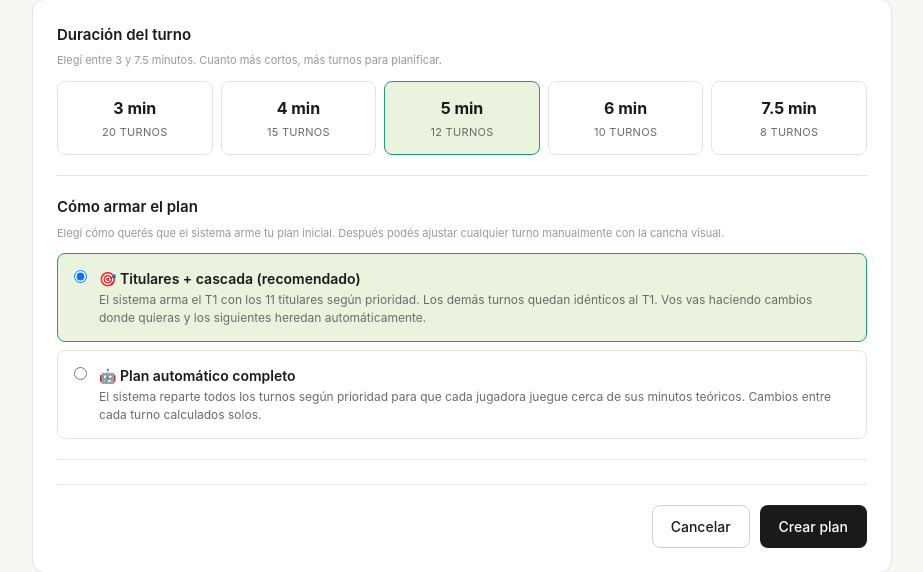
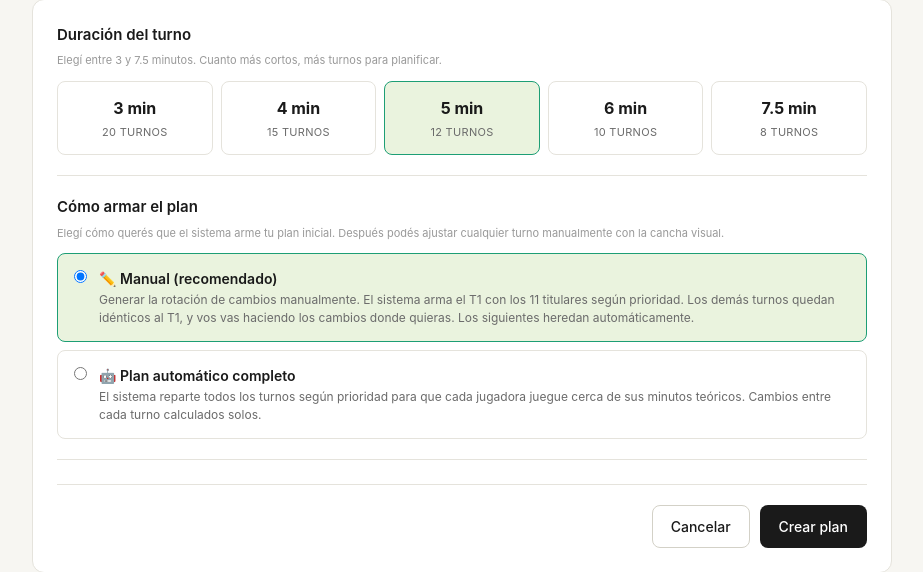
Before and after one commit to Cosacomarcoux/hockey-manager, a Flask app: template templates/planificador_configurar.html in a window 1280 px wide. Shown: the part 190-762 px from the top of the page, without its empty margins (178-1101 px from the left). Run offline with Flask 3, Linux system fonts and the light colour scheme; the template is opened without the code that fills it, so the values that code supplies are empty.

Commit message:
Update planificador_configurar.html

```diff
--- a/templates/planificador_configurar.html
+++ b/templates/planificador_configurar.html
@@ -58,11 +58,11 @@
       <label class="auto-option">
         <input type="radio" name="modo_generacion" value="titulares" {% if not tiene_asignaciones %}checked{% endif %}>
         <div class="auto-content">
-          <div class="auto-label">🎯 Titulares + cascada (recomendado)</div>
+          <div class="auto-label">✏️ Manual (recomendado)</div>
           <div class="auto-sub">
-            El sistema arma el T1 con los 11 titulares según prioridad. Los demás turnos
-            quedan idénticos al T1. Vos vas haciendo cambios donde quieras y los siguientes
-            heredan automáticamente.
+            Generar la rotación de cambios manualmente. El sistema arma el T1 con los 11 titulares
+            según prioridad. Los demás turnos quedan idénticos al T1, y vos vas haciendo los cambios
+            donde quieras. Los siguientes heredan automáticamente.
           </div>
         </div>
       </label>
```
